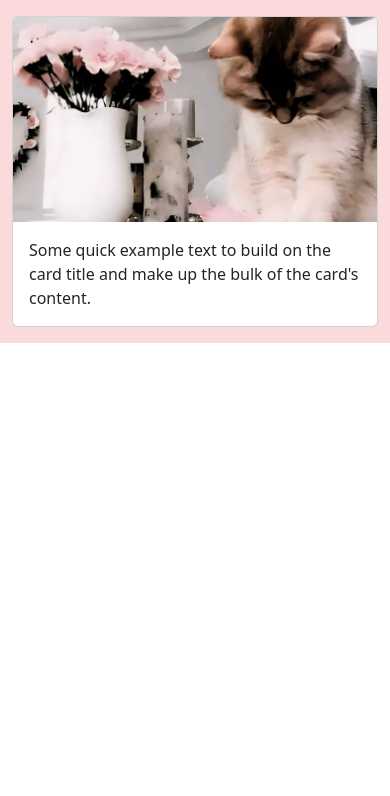
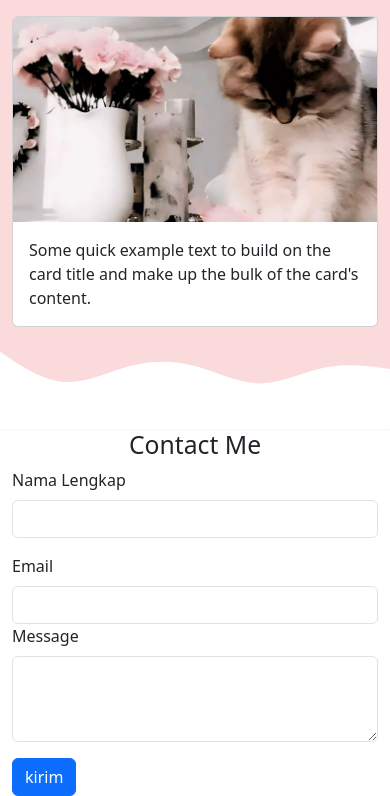
Before and after one commit to salwaraudhatul/uas, a plain HTML site: page index.html in a window 390 px wide. Shown: the part 2258-3054 px from the top of the page. Before the commit the page ends 2601 px from the top, so only its background shows below. Drawn offline with nearby package versions, Linux system fonts and the light colour scheme.

Commit message:
ss breakpoints

```diff
--- a/index.html
+++ b/index.html
@@ -127,7 +127,58 @@
                 </div>
             </div>
         </div>
+  <svg xmlns="http://www.w3.org/2000/svg" viewBox="0 0 1440 320"><path fill="#ffff" fill-opacity="1" d="M0,32L40,58.7C80,85,160,139,240,144C320,149,400,107,480,85.3C560,64,640,64,720,85.3C800,
+    107,880,149,960,149.3C1040,149,1120,107,1200,90.7C1280,75,1360,85,1400,90.7L1440,96L1440,320L1400,320C1360,320,1280,320,1200,320C1120,320,1040,320,960,320C880,320,800,320,720,320C640,320,560,320,
+    480,320C400,320,320,320,240,320C160,320,80,320,40,320L0,320Z"></path></svg>
+        </section>
     <!-- Akhir My Galery -->
+
+    <!-- Contact -->
+     <section id="contact">
+      <div class="container">
+        <div class="row text-center">
+          <div class="col">
+            <h2>Contact Me</h2>
+          </div>
+        </div>
+        <div class="row justify-content-center">
+            <div class="col-md-6">
+          <form>
+            <div class="mb-3">
+              <label for="name" class="form-label">Nama Lengkap</label>
+              <input
+                type="text"
+                class="form-control"
+                id="name"
+                aria-describedby="name"
+              />
+            </div>
+            <div class="mb-3">
+              <label for="email" class="form-label">Email</label>
+              <input
+                type="email"
+                class="form-control"
+                id="email"
+                aria-describedby="email"
+              />
+              <div class="mb-3">
+                <label for="pesan" class="form-label"
+                  >Message</label
+                >
+                <textarea
+                  class="form-control"
+                  id="pesan"
+                  rows="3"
+                ></textarea>
+              </div>
+            </div>
+            <button type="submit" class="btn btn-primary">kirim</button>
+          </form>
+        </div>
+        </div>
+      </div>
+    </section>
+    <!--Akhir Contact -->
 
     <script src="https://cdn.jsdelivr.net/npm/bootstrap@5.3.7/dist/js/bootstrap.bundle.min.js" integrity="sha384-ndDqU0Gzau9qJ1lfW4pNLlhNTkCfHzAVBReH9diLvGRem5+R9g2FzA8ZGN954O5Q" crossorigin="anonymous">
     </script>
--- a/style.css
+++ b/style.css
@@ -1,5 +1,5 @@
 body {
-    min-height: 2000px;
+    min-height: 3000px;
 }
 
 .jumbotron {
```
Also changed, not shown: ss breakpoints/Screenshot 2025-07-15 121102.png (added), ss breakpoints/Screenshot 2025-07-15 122807.png (added), 1 other file.
